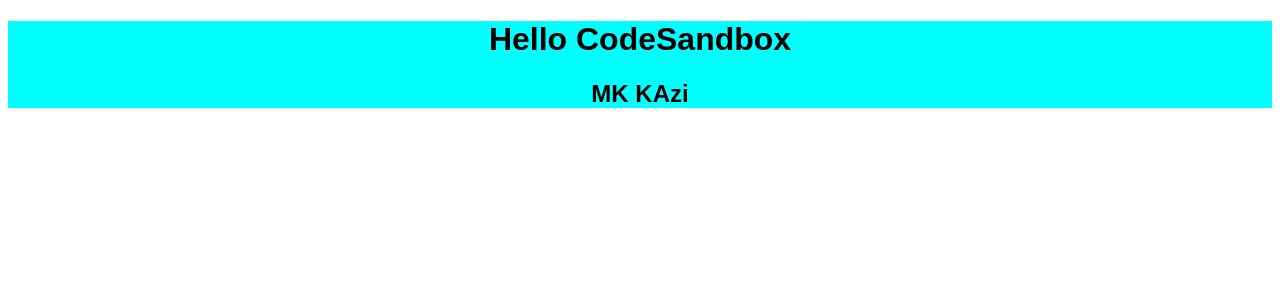
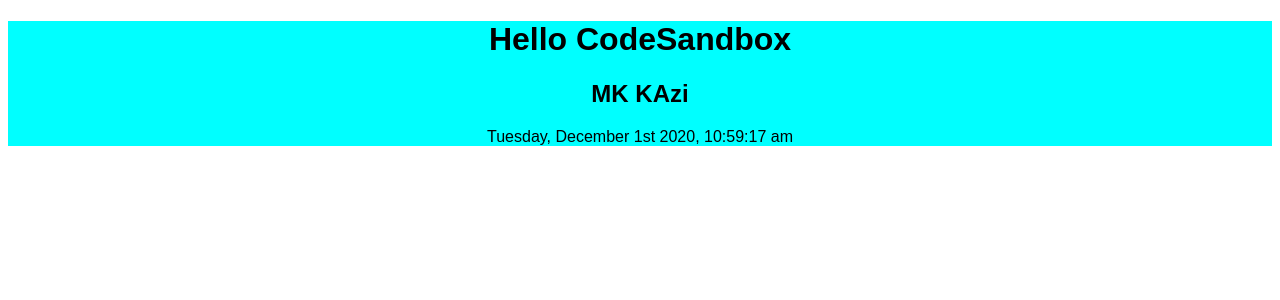
Before and after one commit to mk-knight23/mk12, a React (Create React App) app: page / in a window 1280 px wide. Shown: the top 300 px of the page. Built offline with nearby package versions, Linux system fonts and the light colour scheme.

Commit message:
New ADded

```diff
--- a/src/App.js
+++ b/src/App.js
@@ -1,4 +1,5 @@
 import React from "react";
+import Clock from "./Clock";
 import "./styles.css";
 
 export default function App() {
@@ -6,6 +7,7 @@ export default function App() {
     <div className="App">
       <h1>Hello CodeSandbox</h1>
       <h2>MK KAzi</h2>
+      <Clock />
     </div>
   );
 }
--- /dev/null
+++ b/src/Clock.js
@@ -0,0 +1,14 @@
+import React from 'react';
+import moment from 'moment';
+
+function Clock() {
+  return (
+    <div className='clockContainer'>
+      <div className='timeContainer'>
+        {moment().format('dddd, MMMM Do YYYY, h:mm:ss a')}
+      </div>
+    </div>
+  );
+}
+
+export default Clock;
```
Also changed, not shown: package.json (+11 -2 lines).
